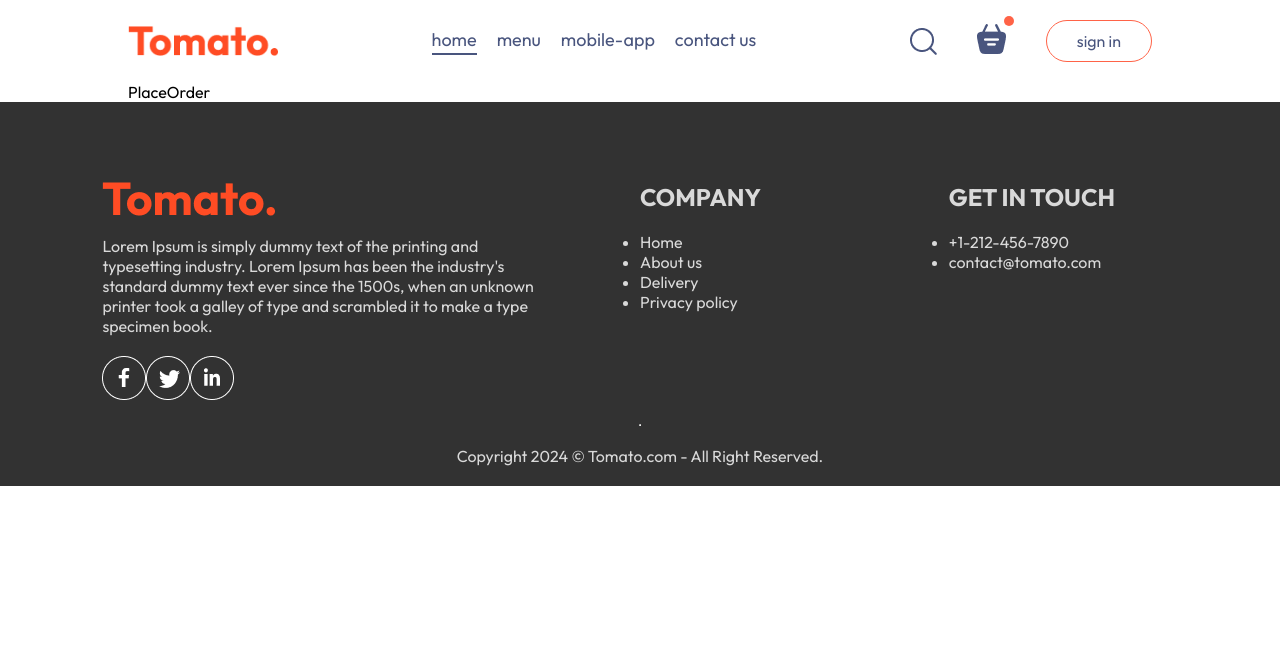
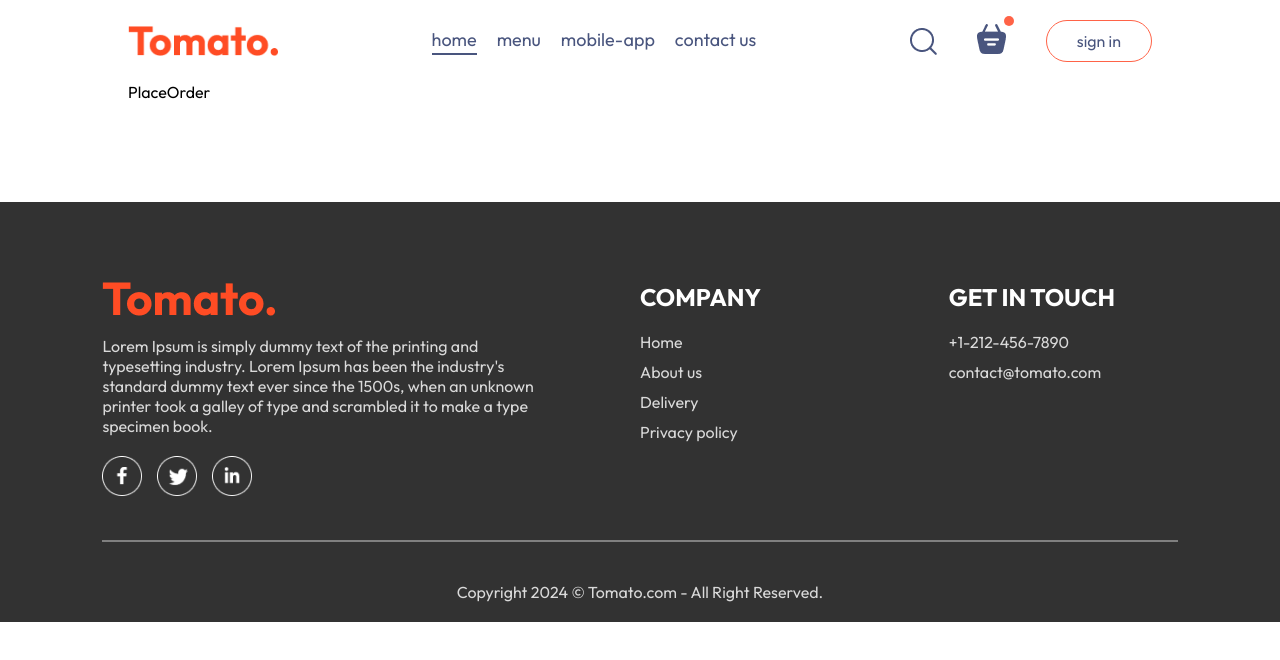
Before and after one commit to Mryasa69/food-order-system, a React (Vite) app: page /order in a window 1280 px wide. Shown: the top 660 px of the page. Built offline with nearby package versions, Linux system fonts and the light colour scheme.

Commit message:
update css for footer

```diff
--- a/src/components/Footer/Footer.css
+++ b/src/components/Footer/Footer.css
@@ -7,6 +7,7 @@
     gap: 20px;
     padding: 20px 8vw;
     padding-top: 80px;
+    margin-top: 100px;
 }
 
 .footer-content {
@@ -24,3 +25,28 @@
     align-items: start;
     gap: 20px;
 }
+
+.footer-content-left li,
+.footer-content-right li,
+.footer-content-center li {
+    list-style: none;
+    margin-bottom: 10px;
+}
+
+.footer-content-right h2,
+.footer-content-center h2 {
+    color: white;
+}
+
+.footer-social-icons img {
+    width: 40px;
+    margin-right: 15px;
+}
+
+.footer hr {
+    width: 100%;
+    height: 2px;
+    margin: 20px 0;
+    background-color: grey;
+    border: none;
+}
```
